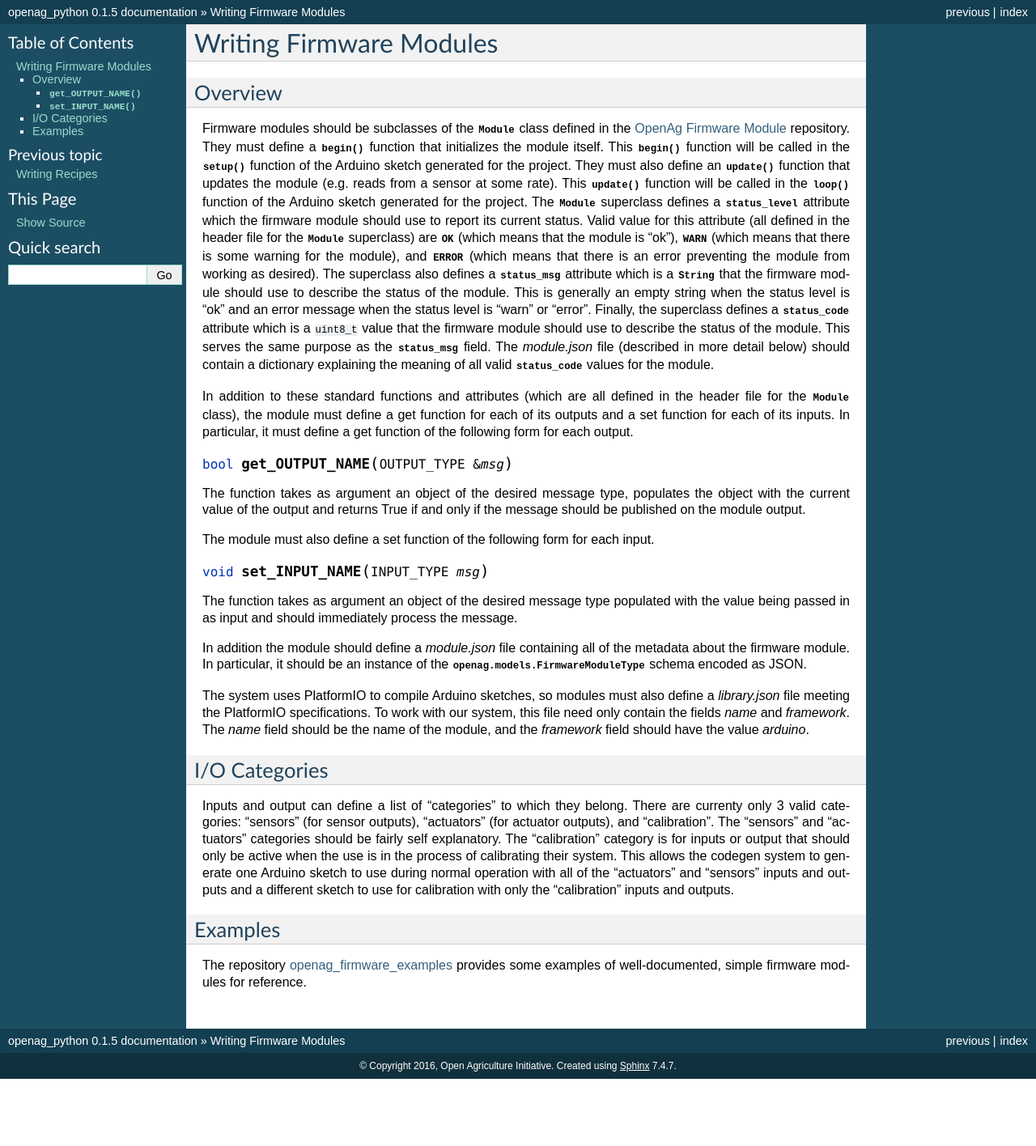
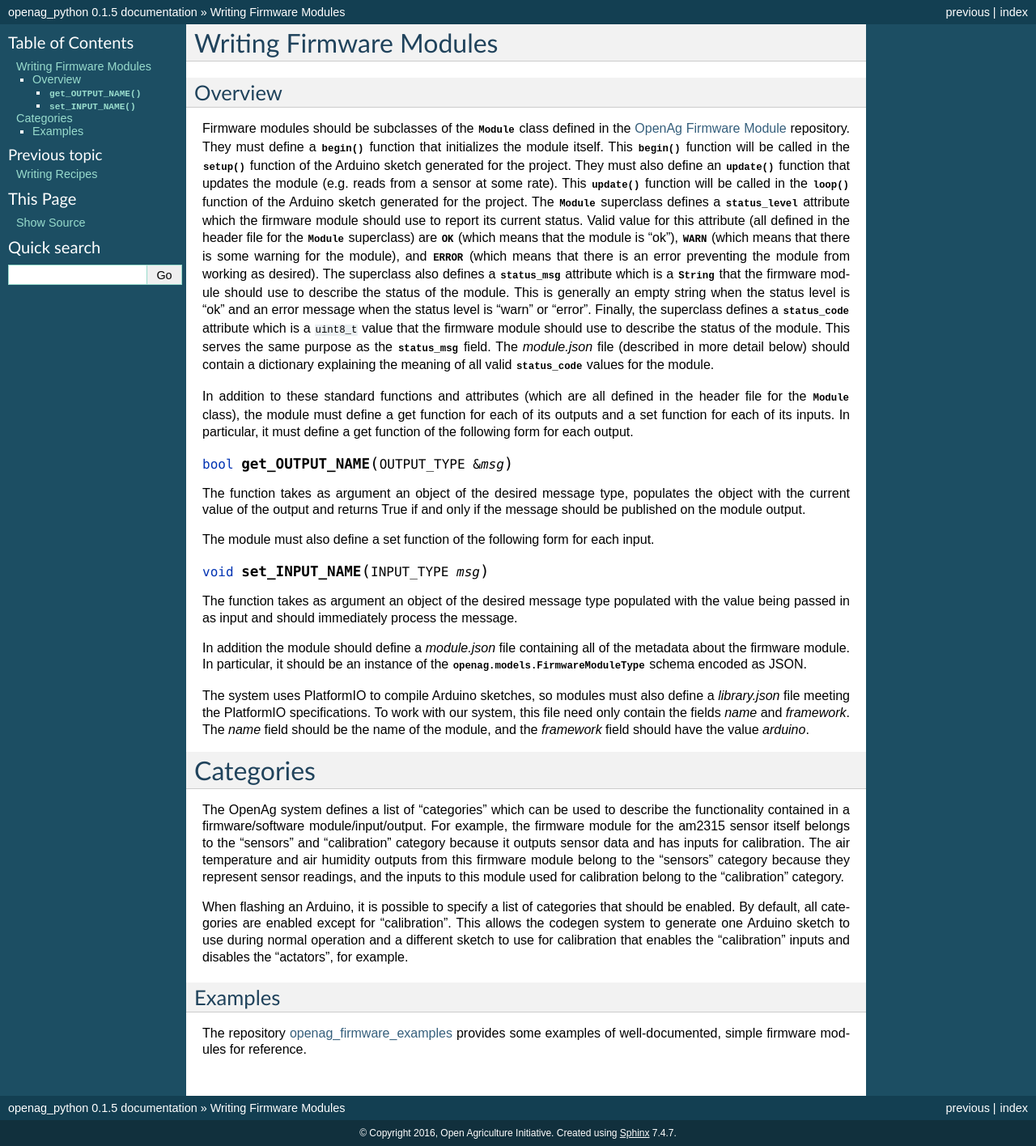
Before and after one commit to OpenAgricultureFoundation/openag_python, a Sphinx documentation site: the page built from docs/firmware_modules.rst, in a window 1280 px wide. Shown: the whole page at 81% size. Built offline with Sphinx 7.4.7, drawn with Linux system fonts in a browser that asks for light colours; cross-references to code outside the pages are shown as plain code; before the commit the page ends 1333 px from its top, so only the background shows below that.

Commit message:
Updated documentation; changed default categories

```diff
--- a/docs/firmware_modules.rst
+++ b/docs/firmware_modules.rst
@@ -63,18 +63,23 @@ with our system, this file need only contain the fields `name` and `framework`.
 The `name` field should be the name of the module, and the `framework` field
 should have the value `arduino`.
 
-I/O Categories
---------------
+Categories
+==========
 
-Inputs and output can define a list of "categories" to which they belong. There
-are currenty only 3 valid categories: "sensors" (for sensor outputs),
-"actuators" (for actuator outputs), and "calibration". The "sensors" and
-"actuators" categories should be fairly self explanatory. The "calibration"
-category is for inputs or output that should only be active when the use is in
-the process of calibrating their system. This allows the codegen system to
-generate one Arduino sketch to use during normal operation with all of the
-"actuators" and "sensors" inputs and outputs and a different sketch to use for
-calibration with only the "calibration" inputs and outputs.
+The OpenAg system defines a list of "categories" which can be used to describe
+the functionality contained in a firmware/software module/input/output. For
+example, the firmware module for the am2315 sensor itself belongs to the
+"sensors" and "calibration" category because it outputs sensor data and has
+inputs for calibration. The air temperature and air humidity outputs from this
+firmware module belong to the "sensors" category because they represent sensor
+readings, and the inputs to this module used for calibration belong to the
+"calibration" category.
+
+When flashing an Arduino, it is possible to specify a list of categories that
+should be enabled. By default, all categories are enabled except for
+"calibration". This allows the codegen system to generate one Arduino sketch to
+use during normal operation and a different sketch to use for calibration that
+enables the "calibration" inputs and disables the "actators", for example.
 
 Examples
 --------
```
Also changed, not shown: 2 other files.
